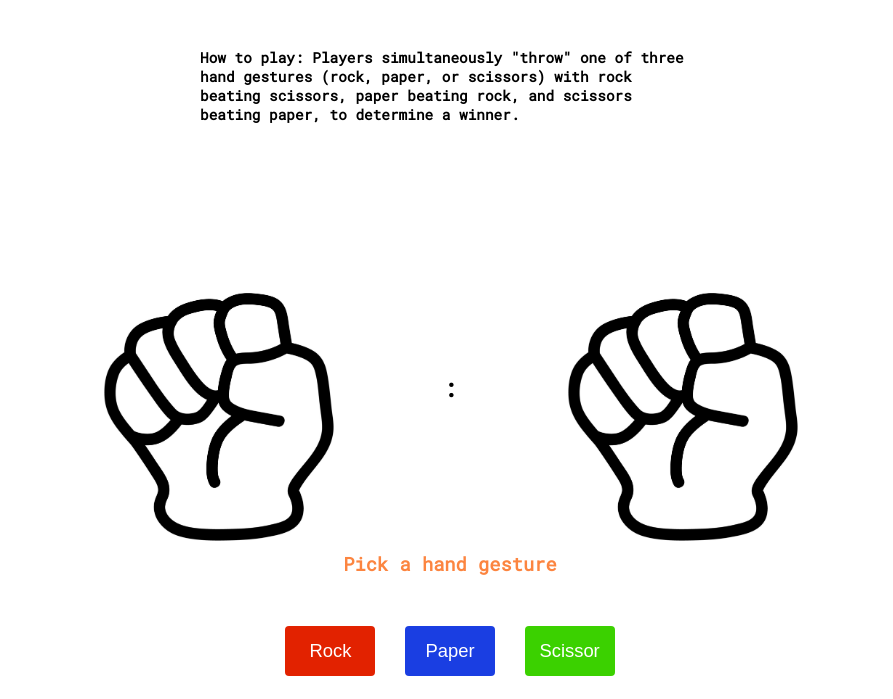
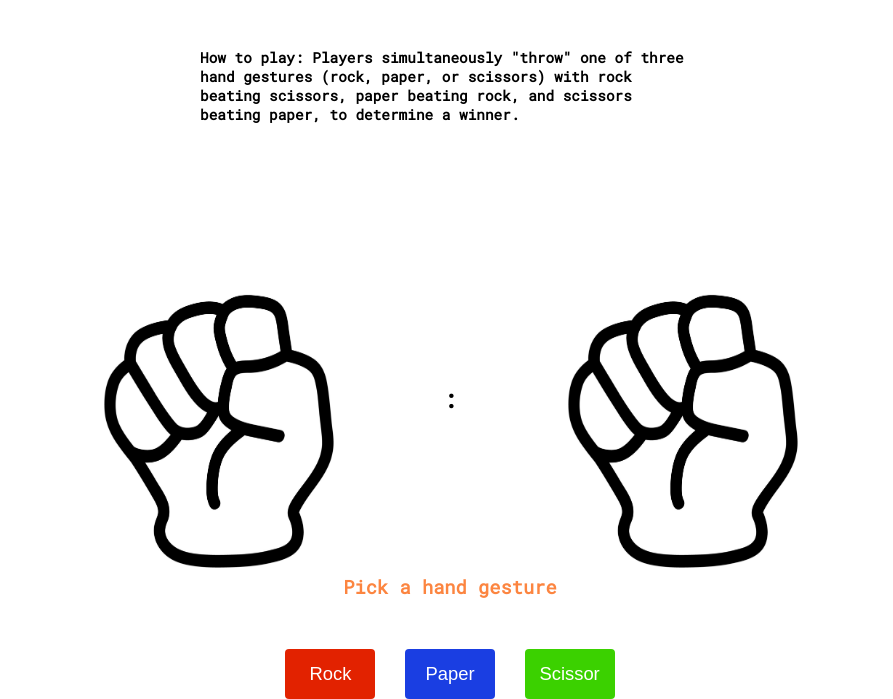
Before and after one commit to Carl98K/Rock-Paper-Scissor, a plain HTML site: page index.html in a window 1280 px wide. Shown: the part 156-855 px from the top of the page, without its empty margins (190-1083 px from the left). Before the commit the page ends 832 px from the top, so only its background shows below. Drawn offline with Linux system fonts and the light colour scheme.

Commit message:
Revised again

```diff
--- a/index.html
+++ b/index.html
@@ -23,9 +23,9 @@
     </div>
 
     <div id="game-container">
-        <img id="playerImage" class="hands" src="images/RockGame.jpg" alt="hand rock sign">
+        <img id="playerImage" class="hands" src="" alt="hand rock sign">
         <h2>:</h2>
-        <img id="cpuImage" class="hands" src="images/ScissorGame.jpg" alt="hand scissor sign">
+        <img id="cpuImage" class="hands" src="" alt="hand scissor sign">
     </div>
 
     <div>
--- a/style.css
+++ b/style.css
@@ -75,6 +75,7 @@ h1 {
 
 .hands {
     width: 250px;
+    height: 360px;
 }
 
 #buttons {
```
